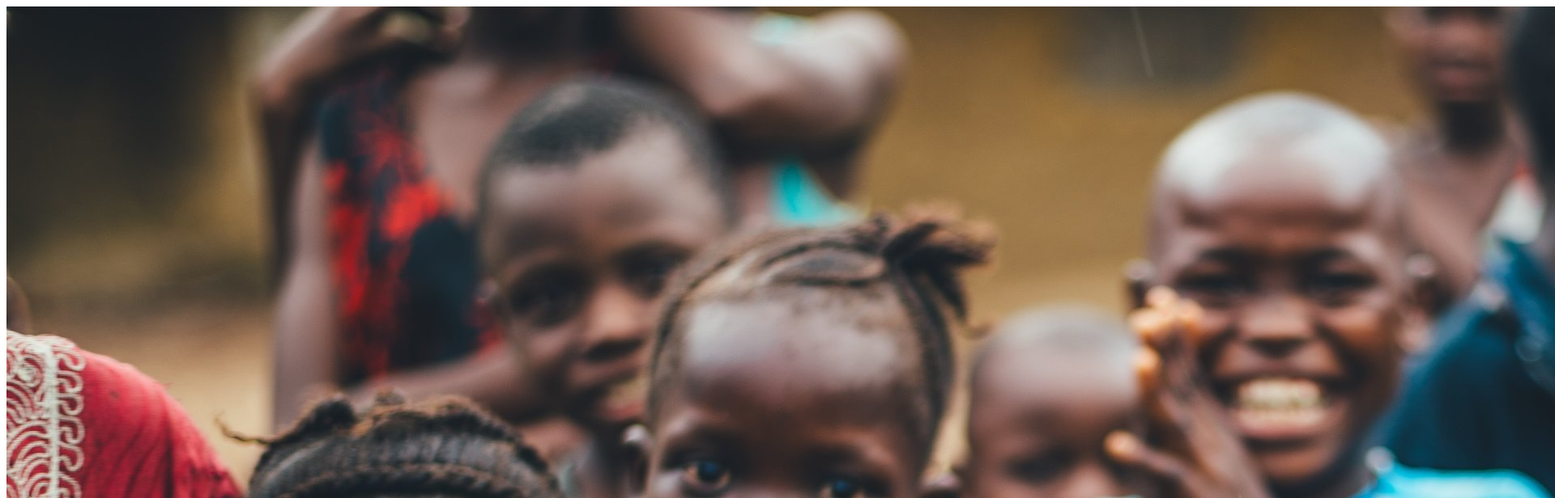
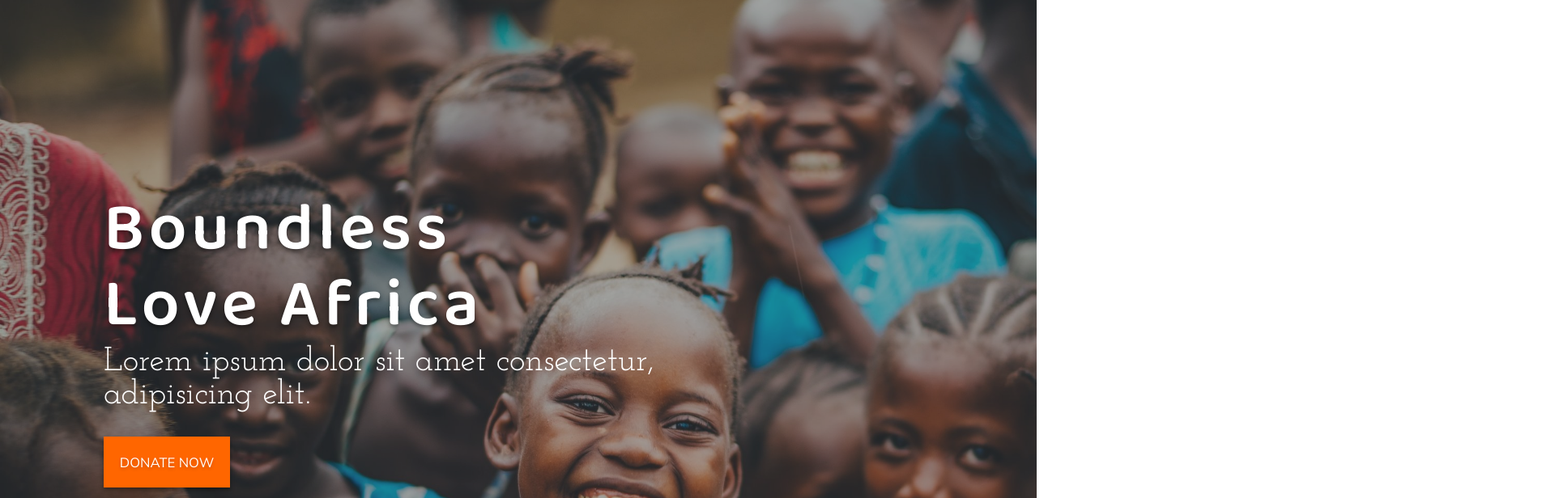
Before and after one commit to iantheninja/boundless-love-africa, a plain HTML site: page index.html in a window 1280 px wide. Shown: the top 616 px of the page at 81% size, 1920 px wide, since content can reach past the window. Drawn offline with Linux system fonts and the light colour scheme.

Commit message:
header/banner section styling complete

```diff
--- a/css/styles.css
+++ b/css/styles.css
@@ -0,0 +1,70 @@
+* {
+  margin: 0;
+  padding: 0;
+  box-sizing: border-box;
+  outline: none;
+  list-style: none;
+  text-decoration: none;
+}
+
+html {
+  font-size: 65%;
+}
+
+.header {
+  width: 100%;
+  height: 100vh;
+  position: relative;
+}
+
+.img-wrapper {
+  width: 100%;
+  height: 100%;
+  background-color: rgba(0,0,0,0.8);
+}
+
+.img-wrapper img {
+  width: 100%;
+  height: 100%;
+  object-fit: cover;
+  opacity: 0.6;
+}
+
+.banner {
+  position: absolute;
+  top: 30%;
+  left: 10%;
+}
+
+.banner h1 {
+  font-family: 'Baloo Da 2', serif;
+  font-size: 8rem;
+  font-weight: 600;
+  color: #fff;
+  width: 60%;
+  line-height: 9rem;
+  letter-spacing: 0.5rem;
+  text-shadow: 0 0.3rem 0.5rem rgba(0,0,0,0.4);
+}
+
+.banner p {
+  font-family: 'Josefin Slab', serif;
+  font-size: 4rem;
+  color: #fff;
+  width: 80%;
+  margin-bottom: 3rem;
+}
+
+.banner button {
+  background-color: #ff6600;
+  width: 15rem;
+  height: 6rem;
+  border: none;
+  font-family: 'Mulish', serif;
+  text-transform: uppercase;
+  font-size: 1.6rem;
+  color: #fff;
+  text-shadow: 0 0.2rem 0.4rem rgba(0,0,0,0.2);
+  box-shadow: 0 0.3rem 0.5rem rgba(0,0,0,0.4);
+  cursor: pointer;
+}
--- a/index.html
+++ b/index.html
@@ -22,7 +22,7 @@
       <div class="banner">
         <h1>Boundless Love Africa</h1>
         <p>Lorem ipsum dolor sit amet consectetur, adipisicing elit.</p>
-        <button>Discover now</button>
+        <button>Donate now</button>
       </div>
     </header>
   </div>
```
